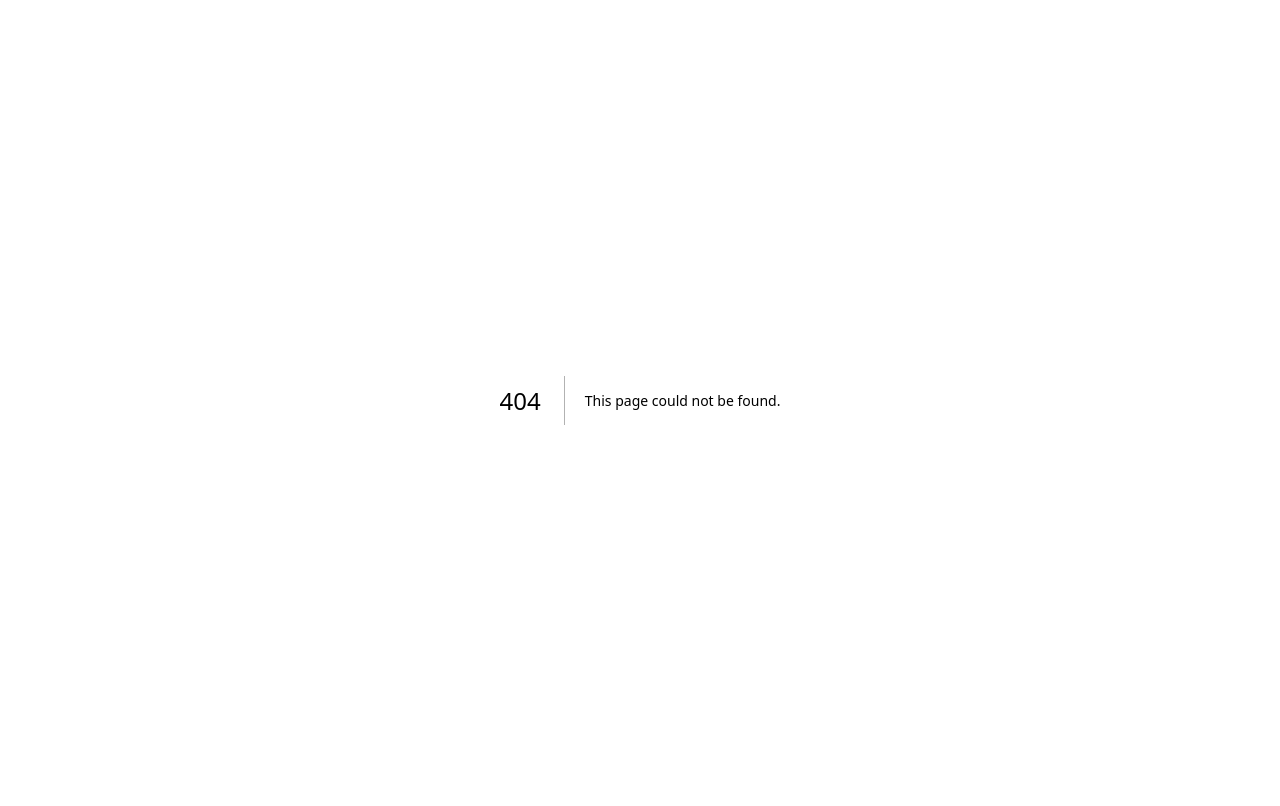
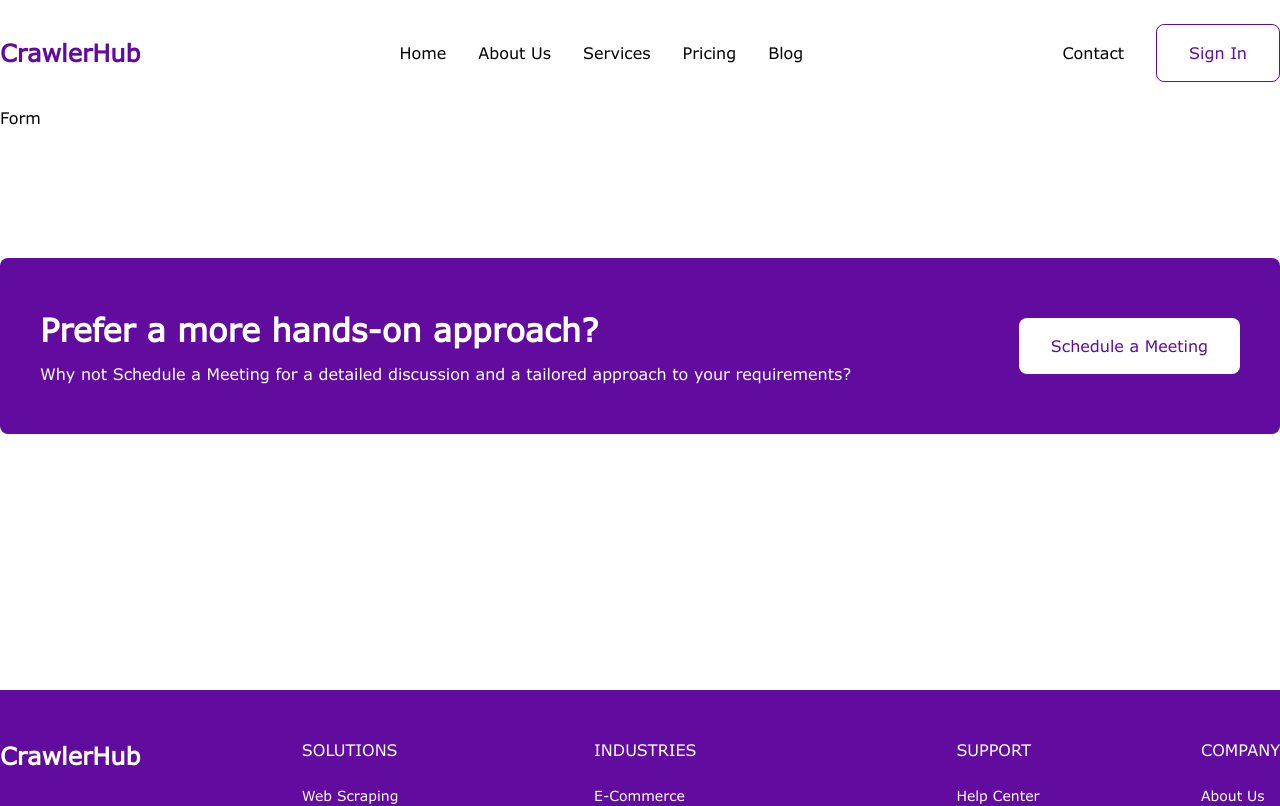
Before and after one commit to beecodeguy/crawlhub, a Next.js app: page /contact-us in a window 1280 px wide. Before the commit this address had no page. Shown: the top 806 px of the page. Built offline with nearby package versions, Linux system fonts and the light colour scheme.

Commit message:
create schedule meeting banner

```diff
--- a/src/app/(webpage)/about-us/page.tsx
+++ b/src/app/(webpage)/about-us/page.tsx
@@ -1,6 +1,6 @@
 import React from "react";
 import AboutUsStory from "./_components/AboutUsStory";
-import ContactUsBanner from "@/components/containers/Banner/ContactUs";
+import ContactUsBanner from "@/components/containers/Banner/contact-us-banner";
 import AboutUsBanner from "./_components/AboutUsBanner";
 
 const AboutUs = () => {
--- a/src/app/(webpage)/blog/[[...slug]]/page.tsx
+++ b/src/app/(webpage)/blog/[[...slug]]/page.tsx
@@ -1,6 +1,6 @@
 import React from "react";
 import BlogList from "./_component/BlogList";
-import ContactUsBanner from "@/components/containers/Banner/ContactUs";
+import ContactUsBanner from "@/components/containers/Banner/contact-us-banner";
 
 const Blog = () => {
   return (
--- /dev/null
+++ b/src/app/(webpage)/contact-us/page.tsx
@@ -0,0 +1,13 @@
+import ScheduleMeetingBanner from "@/components/containers/Banner/schedule-meeting-banner";
+import React from "react";
+
+const ContactUs = () => {
+  return (
+    <div className="container mx-auto flex flex-col gap-[128px]">
+      <div>Form</div>
+      <ScheduleMeetingBanner />
+    </div>
+  );
+};
+
+export default ContactUs;
--- a/src/app/(webpage)/page.tsx
+++ b/src/app/(webpage)/page.tsx
@@ -1,4 +1,4 @@
-import ContactUsBanner from "@/components/containers/Banner/ContactUs";
+import ContactUsBanner from "@/components/containers/Banner/contact-us-banner";
 import ManageCrawlers from "./_components/ManageCrawlers";
 import OurServices from "./_components/OurServices";
 import WhyChooseCrawler from "./_components/WhyChooseCrawler";
--- a/src/app/(webpage)/pricing/page.tsx
+++ b/src/app/(webpage)/pricing/page.tsx
@@ -1,6 +1,6 @@
 import React from "react";
 import PricingTiers from "./_components/PricingTiers";
-import ContactUsBanner from "@/components/containers/Banner/ContactUs";
+import ContactUsBanner from "@/components/containers/Banner/contact-us-banner";
 import FAQs from "./_components/FAQs";
 import PricingPackages from "./_components/PricingPackages";
 
--- a/src/components/containers/Banner/ContactUs.tsx
+++ b/src/components/containers/Banner/contact-us-banner.tsx
@@ -1,4 +1,5 @@
 import { Button } from "@/components/ui/button";
+import Link from "next/link";
 import React from "react";
 
 const ContactUsBanner = () => {
@@ -8,7 +9,11 @@ const ContactUsBanner = () => {
         Get in touch for tailored data solutions—your <br />
         project starts with a click!
       </span>
-      <Button className="bg-white text-primary">Contact Us</Button>
+      <Link href="/contact-us">
+        <Button className="bg-white text-primary hover:text-white">
+          Contact Us
+        </Button>
+      </Link>
     </div>
   );
 };
--- /dev/null
+++ b/src/components/containers/Banner/schedule-meeting-banner.tsx
@@ -0,0 +1,24 @@
+import { Button } from "@/components/ui/button";
+import Link from "next/link";
+import React from "react";
+
+const ScheduleMeetingBanner = () => {
+  return (
+    <div className="container mx-auto mb-[128px] flex justify-between items-center bg-primary px-[40px] py-6 rounded-lg">
+      <div className="flex flex-col gap-1 text-white">
+        <span className="typography-h3">Prefer a more hands-on approach?</span>
+        <span>
+          Why not Schedule a Meeting for a detailed discussion and a tailored
+          approach to your requirements?
+        </span>
+      </div>
+      <Link href="/schedule-meeting">
+        <Button className="bg-white text-primary hover:text-white">
+          Schedule a Meeting
+        </Button>
+      </Link>
+    </div>
+  );
+};
+
+export default ScheduleMeetingBanner;
```
